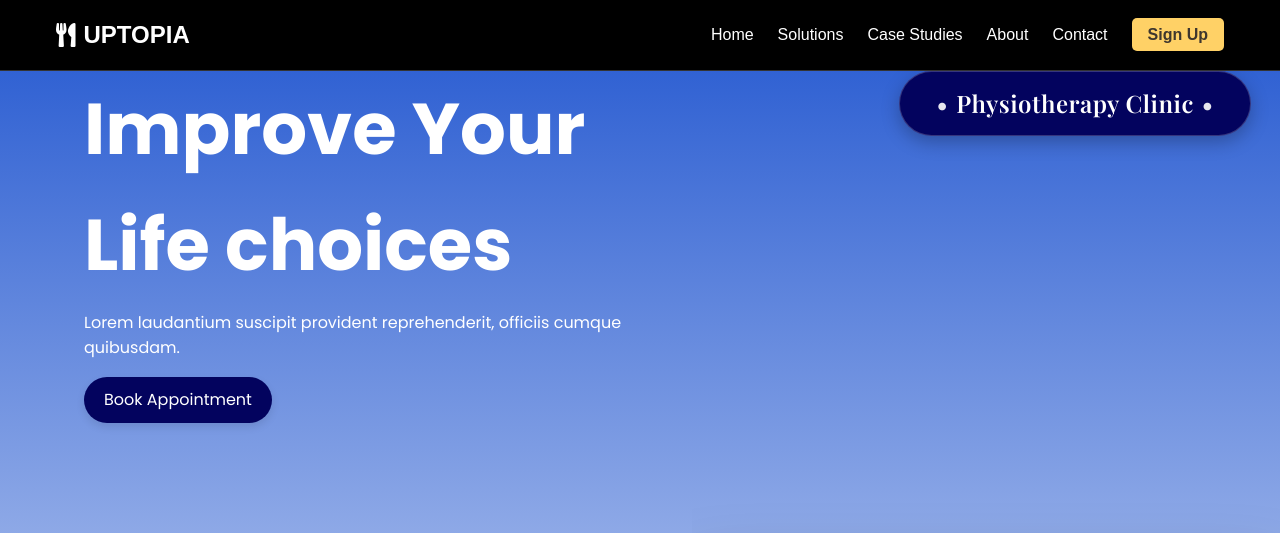
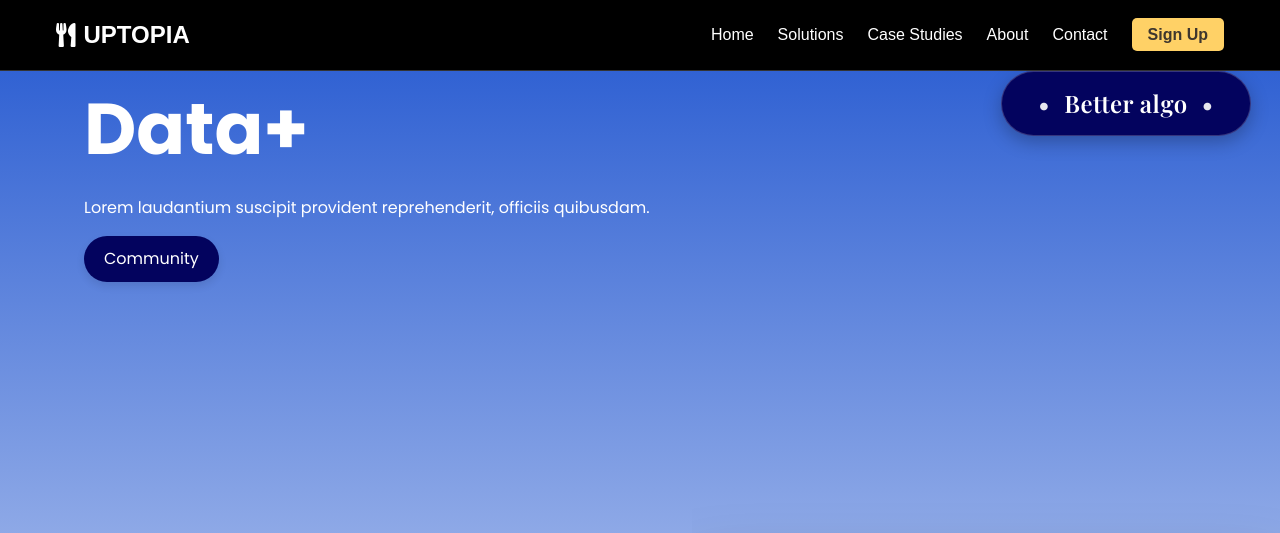
Before and after one commit to Bigblackjerry8867599/yess-55-kenya, a website: page index.html in a window 1280 px wide. Shown: the top 533 px of the page. Drawn offline with nearby package versions, Linux system fonts and the light colour scheme; a script that the page names is missing.

Commit message:
Update index.html

```diff
--- a/index.html
+++ b/index.html
@@ -1023,15 +1023,15 @@
         <div class="hero-container">
             <!-- LEFT: text -->
             <div class="hero-column">
-                <p class="hero-text">Improve Your Life choices</p>
-                <p class="hero-paragraph">Lorem  laudantium suscipit provident reprehenderit, officiis cumque quibusdam.</p>
-                <button class="order-button">Book Appointment</button>
+                <p class="hero-text"> Data+ </p>
+                <p class="hero-paragraph">Lorem  laudantium suscipit provident reprehenderit, officiis quibusdam.                    </p>
+                <button class="order-button"> Community </button>
             </div>
 
             <!-- RIGHT: lady with transparent background + clinic badge on the right -->
             <div class="hero-column">
                 <!-- HEADLINE "Physiotherapy Clinic" moved to the right -->
-                <div class="headline-right">Physiotherapy Clinic</div>
+                <div class="headline-right"> Better algo </div>
                 <img src="https://i.ibb.co/1Y0bbvLp/360-F-1215496106-e5-Yof-F2p-WZTA6-Dxq-TEPzg2k-BCRZUp8q1-removebg-preview-removebg-preview.png"
                      alt="Smiling woman with transparent background"
                      class="hero-lady"
```
